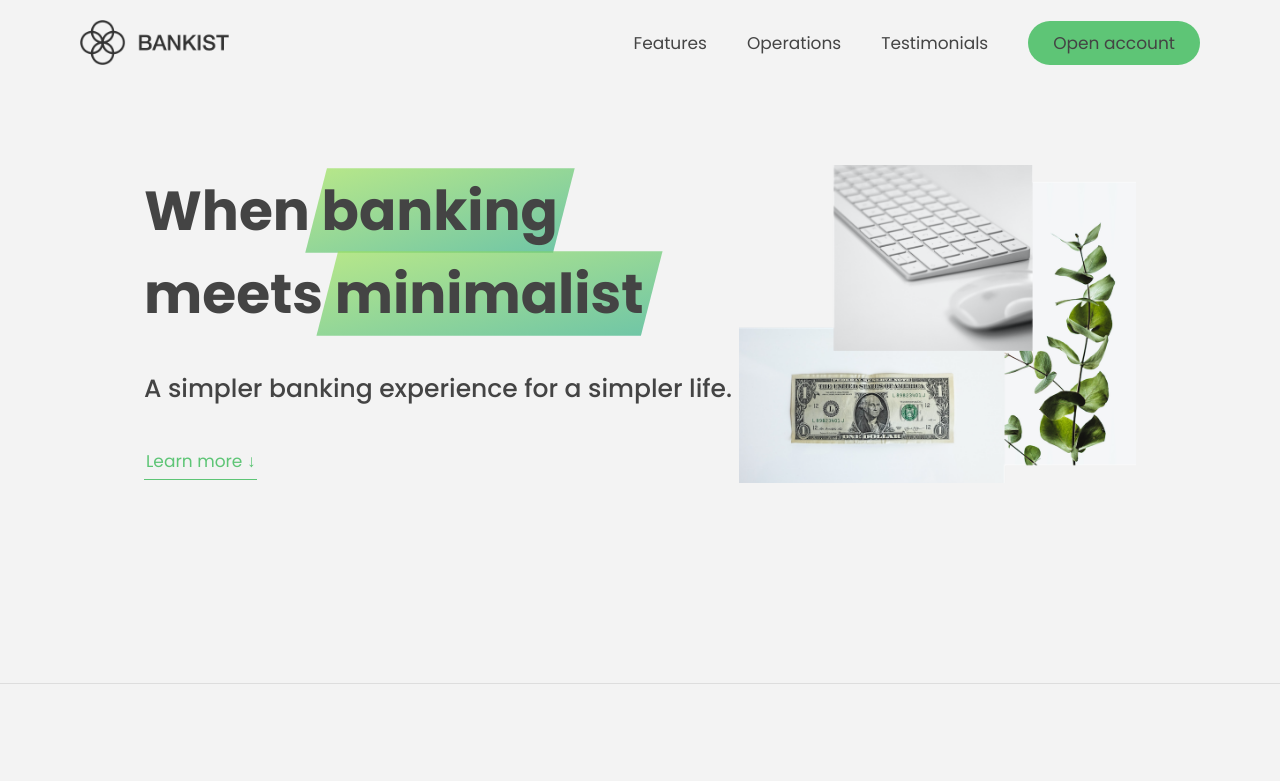
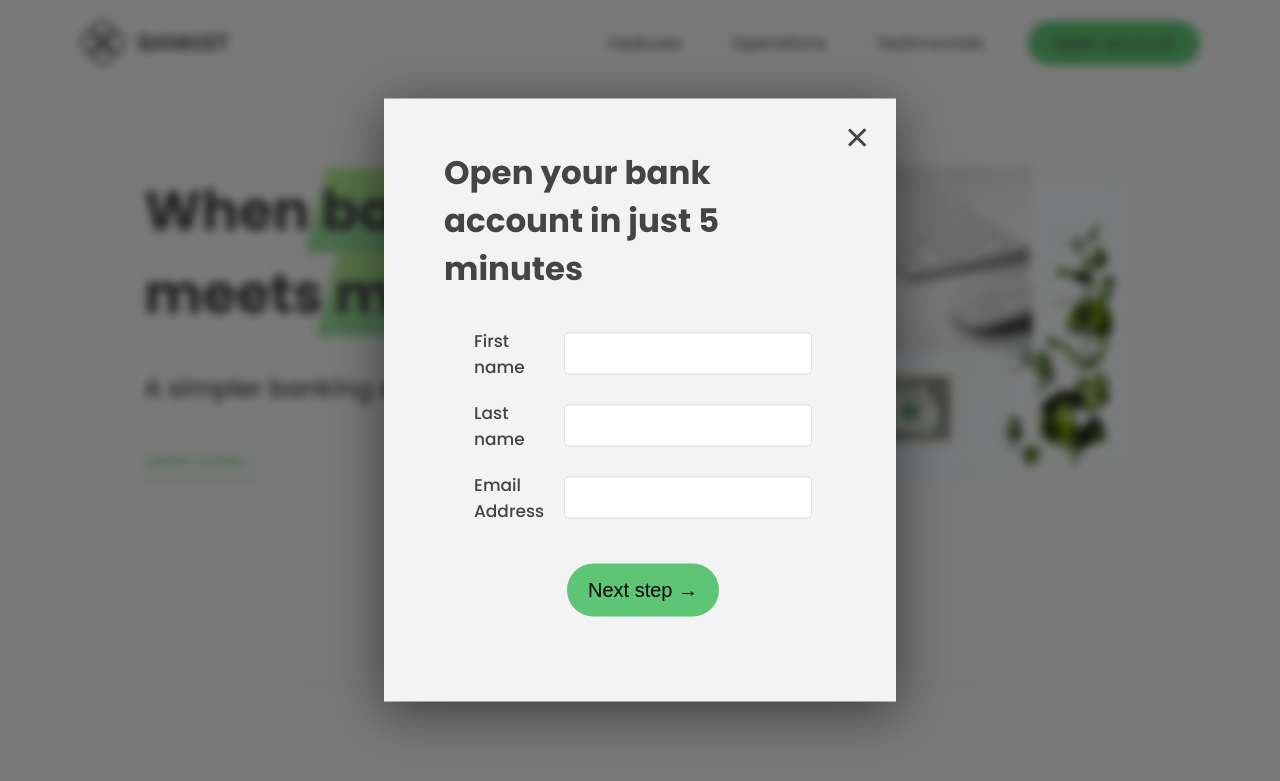
Before and after one commit to puzika/bankistWebsite, a website built with webpack: page src/template.html in a window 1280 px wide. Both pictures are taken after a click on the link "Open account". Shown: the top 781 px of the page. Built offline with nearby package versions, Linux system fonts and the light colour scheme.

Commit message:
created a popup

```diff
--- a/src/index.js
+++ b/src/index.js
@@ -30,3 +30,60 @@ userImage1.src = userImg1;
 userImage2.src = userImg2;
 userImage3.src = userImg3;
 footerImage.src = footerImg;
+
+const headerNavigation = document.querySelector('.navigation');
+const headerNavigationLinks = document.querySelectorAll('.navigation__link');
+const buttonSignUp = document.querySelectorAll('.btn--sign-up');
+const overlay = document.querySelector('.overlay');
+const popup = document.querySelector('.popup');
+const popupClose = document.querySelector('.popup__close');
+
+function showPopup() {
+   overlay.classList.remove('hidden');
+   popup.classList.remove('hidden');
+}
+
+function hidePopup() {
+   overlay.classList.add('hidden');
+   popup.classList.add('hidden');
+}
+
+headerNavigation.addEventListener('mouseover', function (e) {
+   const target = e.target;
+   const isLink = target.classList.contains('navigation__link');
+
+   if (!isLink) return;
+
+   logoNavigation.classList.add('obscured');
+
+   headerNavigationLinks.forEach(currElement => {
+      if (currElement !== target) currElement.classList.add('obscured');
+   });
+});
+
+headerNavigation.addEventListener('mouseout', function (e) {
+   const target = e.target;
+   const isLink = target.classList.contains('navigation__link');
+
+   if (!isLink) return;
+
+   logoNavigation.classList.remove('obscured');
+
+   headerNavigationLinks.forEach(currElement => {
+      if (currElement !== target) currElement.classList.remove('obscured');
+   });
+});
+
+buttonSignUp.forEach(button => button.addEventListener('click', function (e) {
+   e.preventDefault();
+
+   showPopup();
+}));
+
+overlay.addEventListener('click', function (e) {
+   hidePopup();
+});
+
+popupClose.addEventListener('click', function (e) {
+   hidePopup();
+})
--- a/src/styles/base/_utilities.scss
+++ b/src/styles/base/_utilities.scss
@@ -18,3 +18,12 @@
       opacity: .7;
    }
 }
+
+.obscured {
+   opacity: .5;
+}
+
+.hidden {
+   visibility: hidden;
+   opacity: 0;
+}
--- a/src/styles/components/_button.scss
+++ b/src/styles/components/_button.scss
@@ -1,16 +1,14 @@
 .btn {
    padding: 1rem 4.5rem;
    border-radius: 10rem;
+   border: none;
+   outline: none;
    background-color: $color-green;
+   padding: 1rem 2.5rem;
+   cursor: pointer;
 
-   &--green {
-      padding: 1rem 2.5rem;
-   }
-
-   &--sign-up {
+   &--footer {
       padding: 2rem 4.5rem;
-      border: none;
-      outline: none;
       font-size: 2rem;
    }
 }
--- a/src/styles/components/_navigation.scss
+++ b/src/styles/components/_navigation.scss
@@ -7,6 +7,7 @@
    &__logo {
       margin-right: auto;
       height: 100%;
+      transition: opacity .5s;
    }
 
    &__list {
@@ -28,6 +29,8 @@
          text-decoration: none;
       }
 
+      padding: .5rem;
       cursor: pointer;
+      transition: opacity .5s;
    }
 }
--- /dev/null
+++ b/src/styles/components/_popup.scss
@@ -0,0 +1,85 @@
+.popup {
+   position: fixed;
+   top: 50%;
+   left: 50%;
+   transform: translate(-50%, -50%);
+   background-color: $color-background;
+   width: 40%;
+   padding: 5rem 6rem;
+   box-shadow: 0 1rem 5rem rgba($color-black, .5);
+   transition: all .5s;
+
+   &__heading {
+      font-size: 3.25rem;
+   }
+
+   &__form {
+      display: grid;
+      grid-template-columns: 1fr 2fr;
+      align-items: center;
+      padding: 0 3rem;
+      gap: 2rem;
+   }
+
+   &__label {
+      font-weight: 500;
+   }
+
+   &__input {
+      font-size: $font-size-default;
+      padding: 1rem 1.25rem;
+      outline: none;
+      border: .1rem solid $color-border;
+      border-radius: .5rem;
+   }
+
+   &__btn {
+      grid-area: 4 / 1 / 5 / 3;
+      margin-top: 2rem;
+      justify-self: center;
+      width: 45%;
+      font-size: 2rem;
+      padding: 1.5rem 0;
+   }
+
+   &__close {
+      position: absolute;
+      top: 2.5rem;
+      right: 2.5rem;
+      width: 2.25rem;
+      height: 2.25rem;
+      box-sizing: content-box;
+      padding: .25rem;
+      cursor: pointer;
+
+      &::before,
+      &::after {
+         content: '';
+         position: absolute;
+         top: 50%;
+         left: 50%;
+         width: inherit;
+         height: .3rem;
+         background-color: #444;
+      }
+
+      &::before {
+         transform: translate(-50%, -50%) rotate(45deg);
+      }
+
+      &::after {
+         transform: translate(-50%, -50%) rotate(-45deg);
+      }
+   }
+}
+
+.overlay {
+   position: fixed;
+   top: 0;
+   left: 0;
+   right: 0;
+   height: 100vh;
+   background-color: rgba($color-black, .5);
+   backdrop-filter: blur(.5rem);
+   transition: all .5s;
+}
--- a/src/styles/main.scss
+++ b/src/styles/main.scss
@@ -26,3 +26,4 @@
 @import './components/button';
 @import './components/link';
 @import './components/silder';
+@import './components/popup';
--- a/src/template.html
+++ b/src/template.html
@@ -14,7 +14,7 @@
             <li class="navigation__item"><a href="#" class="navigation__link">Features</a></li>
             <li class="navigation__item"><a href="#" class="navigation__link">Operations</a></li>
             <li class="navigation__item"><a href="#" class="navigation__link">Testimonials</a></li>
-            <li class="navigation__item"><a href="#" class="navigation__link btn btn--green">Open account</a></li>
+            <li class="navigation__item"><a href="#" class="navigation__link btn btn--sign-up">Open account</a></li>
          </ul>
       </nav>
 
@@ -219,7 +219,7 @@
          </h3>
       </div>
 
-      <button class="btn btn--green btn--sign-up">Open your free account today</button>
+      <button class="btn btn--footer btn--sign-up">Open your free account today</button>
    </section>
 
    <footer class="footer">
@@ -235,6 +235,21 @@
 
       <img src="" alt="" class="footer__logo">
    </footer>
+
+   <div class="overlay hidden"></div>
+   <div class="popup hidden">
+      <span class="popup__close"></span>
+      <h2 class="popup__heading margin-bottom-medium">Open your bank account in just <span class="highlighted">5 minutes</span></h2>
+      <form action="" class="popup__form margin-bottom-medium">
+         <label for="" class="popup__label">First name</label>
+         <input type="text" class="popup__input">
+         <label for="" class="popup__label">Last name</label>
+         <input type="text" class="popup__input">
+         <label for="" class="popup__label">Email Address</label>
+         <input type="email" class="popup__input">
+         <button class="btn popup__btn">Next step &rarr;</button>
+      </form>
+   </div>
 
    <!-- SVGs -->
 
```
Also changed, not shown: src/assets/card-lazy.jpg (added), src/assets/digital-lazy.jpg (added), src/assets/grow-lazy.jpg (added).
